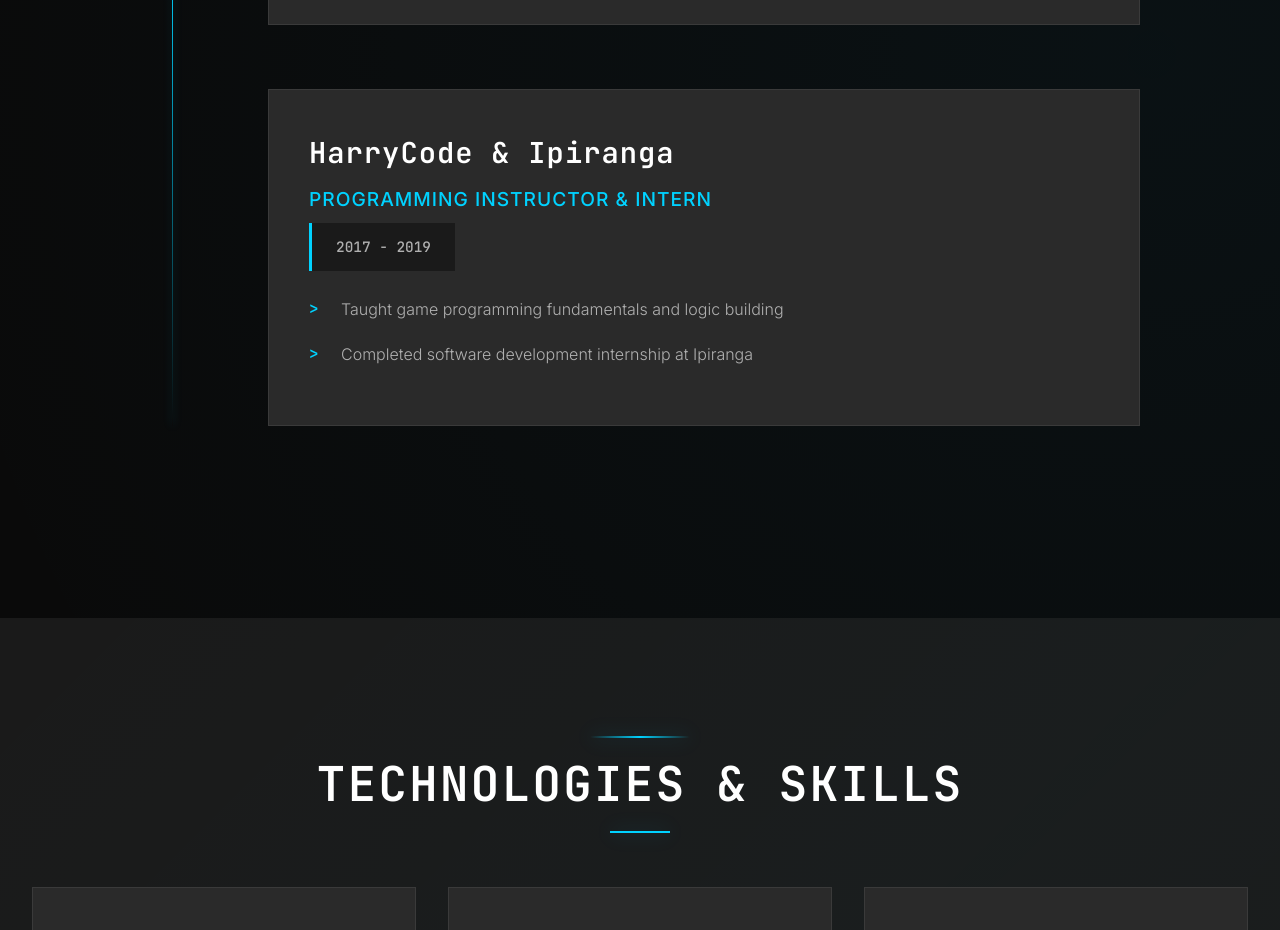
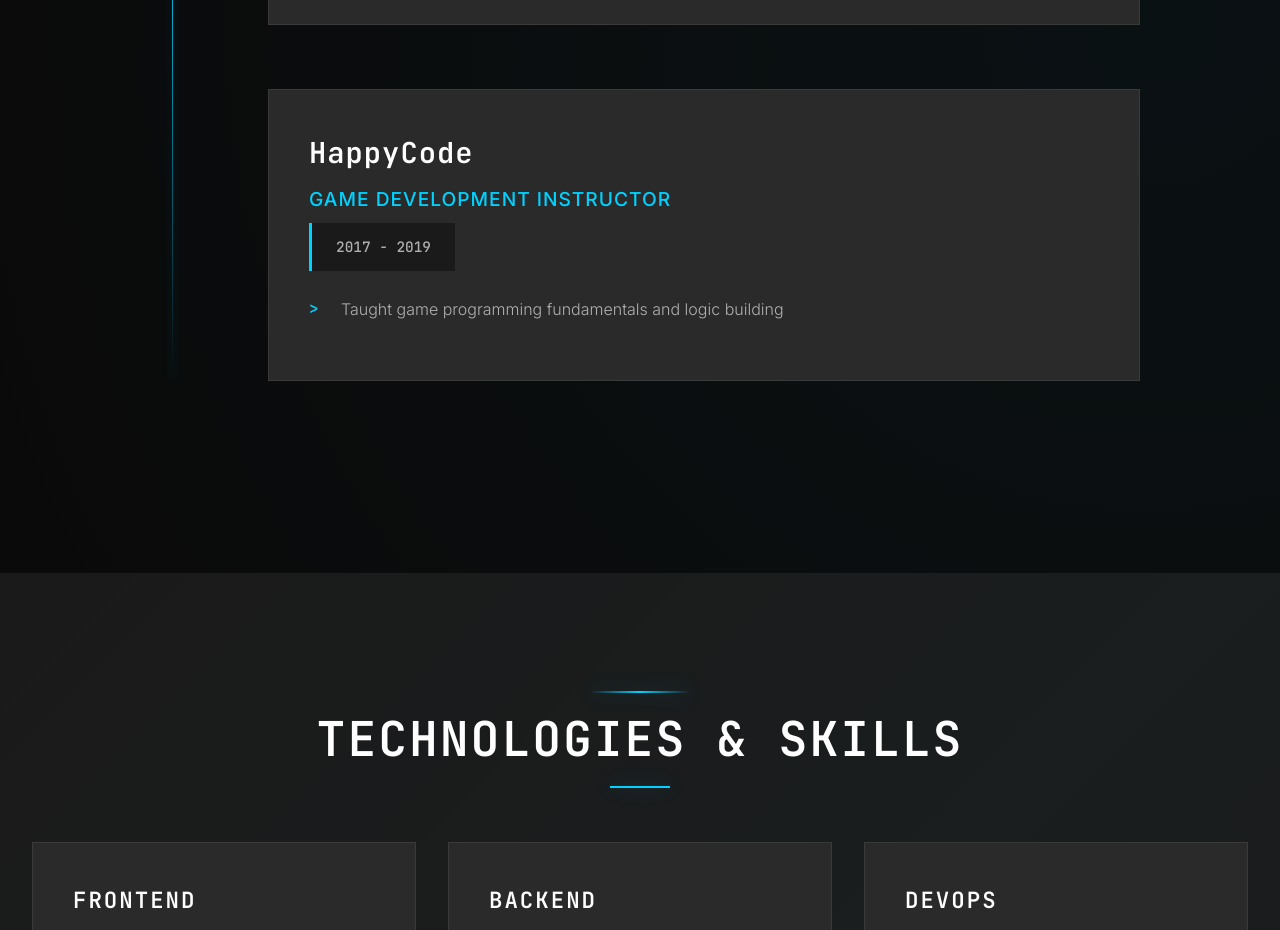
Before and after one commit to samisafatli/portfolio, a React (Vite) app: page / in a window 1280 px wide. Shown: the part 3000-3930 px from the top of the page. Built offline with nearby package versions, Linux system fonts and the light colour scheme.

Commit message:
fix: correct company name to HappyCode and update experience description

```diff
--- a/src/components/Experience/constants.ts
+++ b/src/components/Experience/constants.ts
@@ -55,12 +55,11 @@
       ],
     },
     {
-      company: "HarryCode & Ipiranga",
-      position: "Programming Instructor & Intern",
+      company: "HappyCode",
+      position: "Game Development Instructor",
       period: "2017 - 2019",
       description: [
         "Taught game programming fundamentals and logic building",
-        "Completed software development internship at Ipiranga",
       ],
     },
   ] as ExperienceItem[],
```
